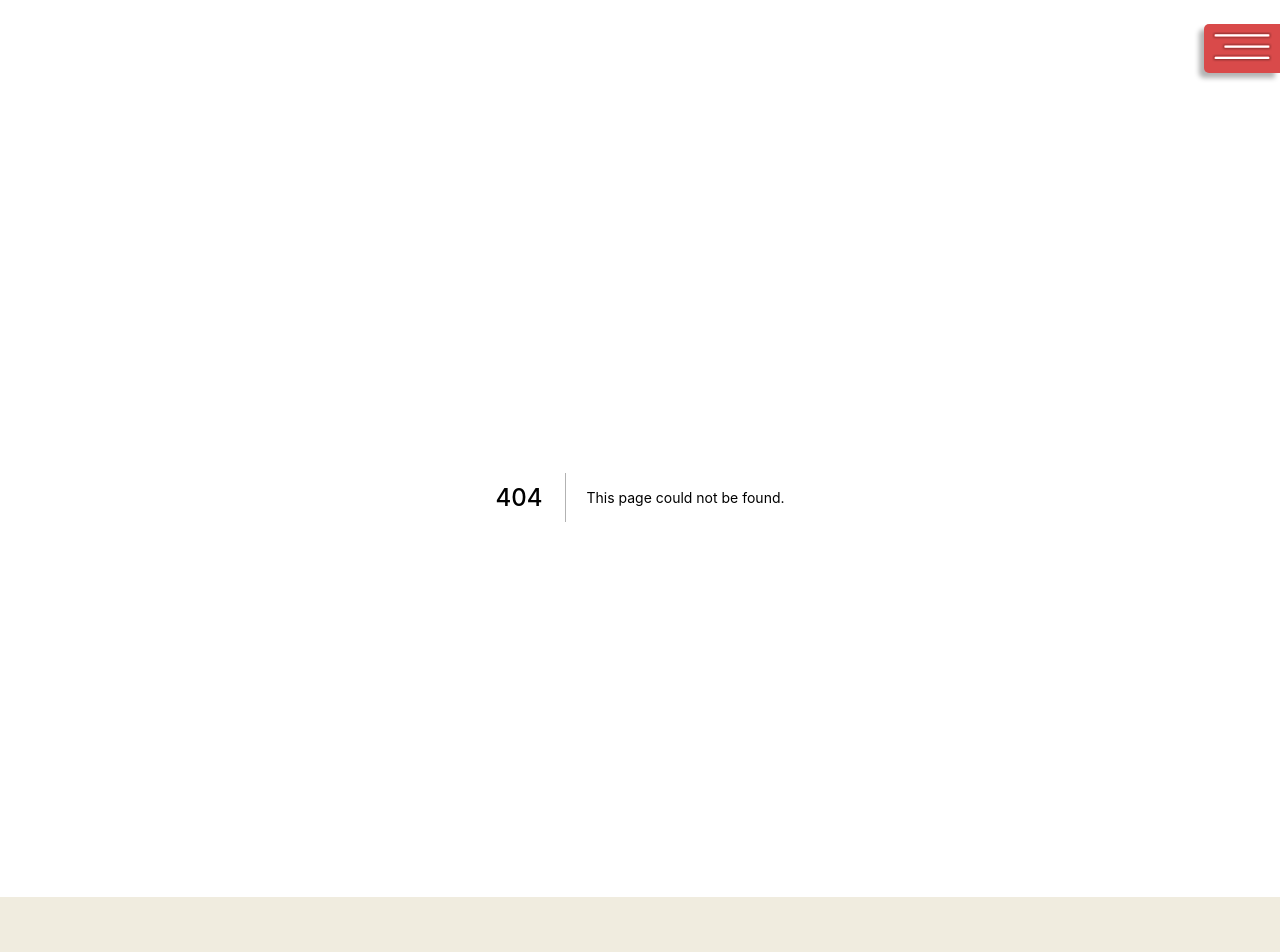
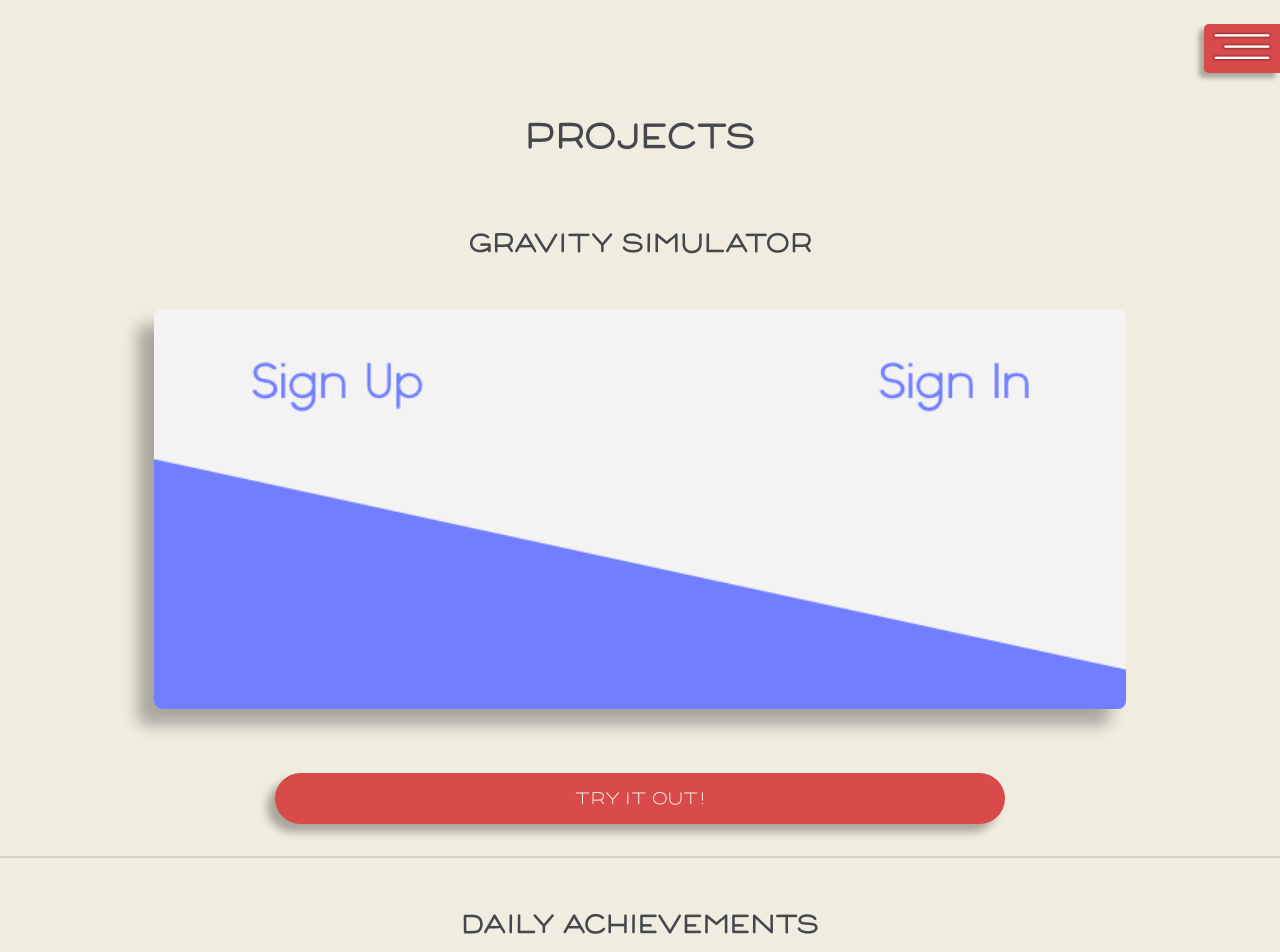
Before and after one commit to mikelee/portfolio-next, a Next.js app: page /projects in a window 1280 px wide. Before the commit this address had no page. Shown: the top 952 px of the page. Before the commit the page ends 897 px from the top, so only its background shows below. Built offline with nearby package versions, Linux system fonts and the light colour scheme.

Commit message:
Create Projects page

```diff
--- /dev/null
+++ b/pages/projects.tsx
@@ -0,0 +1,28 @@
+import Head from 'next/head';
+import Link from 'next/link';
+import projectsData from '../projectsData';
+
+import styles from '../styles/Projects.module.scss';
+
+const Projects = () => (
+    <>
+        <Head>
+            <title>Mike Lee: Work</title>
+            <meta name='description' content='Mike Lee developed several web apps using typescript, javascript, react, redux, firebase, sql, sass, css, html, etc.' />
+        </Head>
+        <main className={styles['projects']}>
+            <h1 className={styles['title']}>Projects</h1>
+            {
+                projectsData.map(project => (
+                    <section key={project.id} className={styles['project']}>
+                        <h2 className={styles['name']}>{project.name}</h2>
+                        <div className={styles['image']} style={{backgroundImage: `url(${project.image})`}}></div>
+                        <Link href={project.url}><a className={styles['try-project-button']}>Try it out!</a></Link>
+                    </section>
+                ))
+            }
+        </main>
+    </>
+);
+
+export default Projects;
--- /dev/null
+++ b/styles/Projects.module.scss
@@ -0,0 +1,46 @@
+.projects {
+    display: flex;
+    flex-direction: column;
+    align-items: center;
+
+    .project {
+        display: flex;
+        flex-direction: column;
+        align-items: center;
+        width: 100%;
+        padding: 32px;
+        border-bottom: 2px solid $color-sand;
+
+
+        .name {
+            text-align: center;
+        }
+
+        .image {
+            height: 400px;
+            width: 80%;
+            background-size: cover;
+            margin: 32px 0;
+            border-radius: 8px;
+            box-shadow: -16px 16px 16px rgba(black, .3);
+        }
+
+        .try-project-button {
+            width: 60%;
+            background-color: $color-red;
+            color: $color-bone;
+            text-align: center;
+            margin-top: 32px;
+            padding: 16px;
+            border: none;
+            border-radius: 100px;
+            box-shadow: -8px 8px 8px rgba(black, .3);
+            transition: all .3s;
+
+            &:active {
+                transform: translateY(4px);
+                box-shadow: -4px 4px 4px rgba(black, .3);
+            }
+        }
+    }
+}
```
Also changed, not shown: public/daily-achievements-image.png (added).
